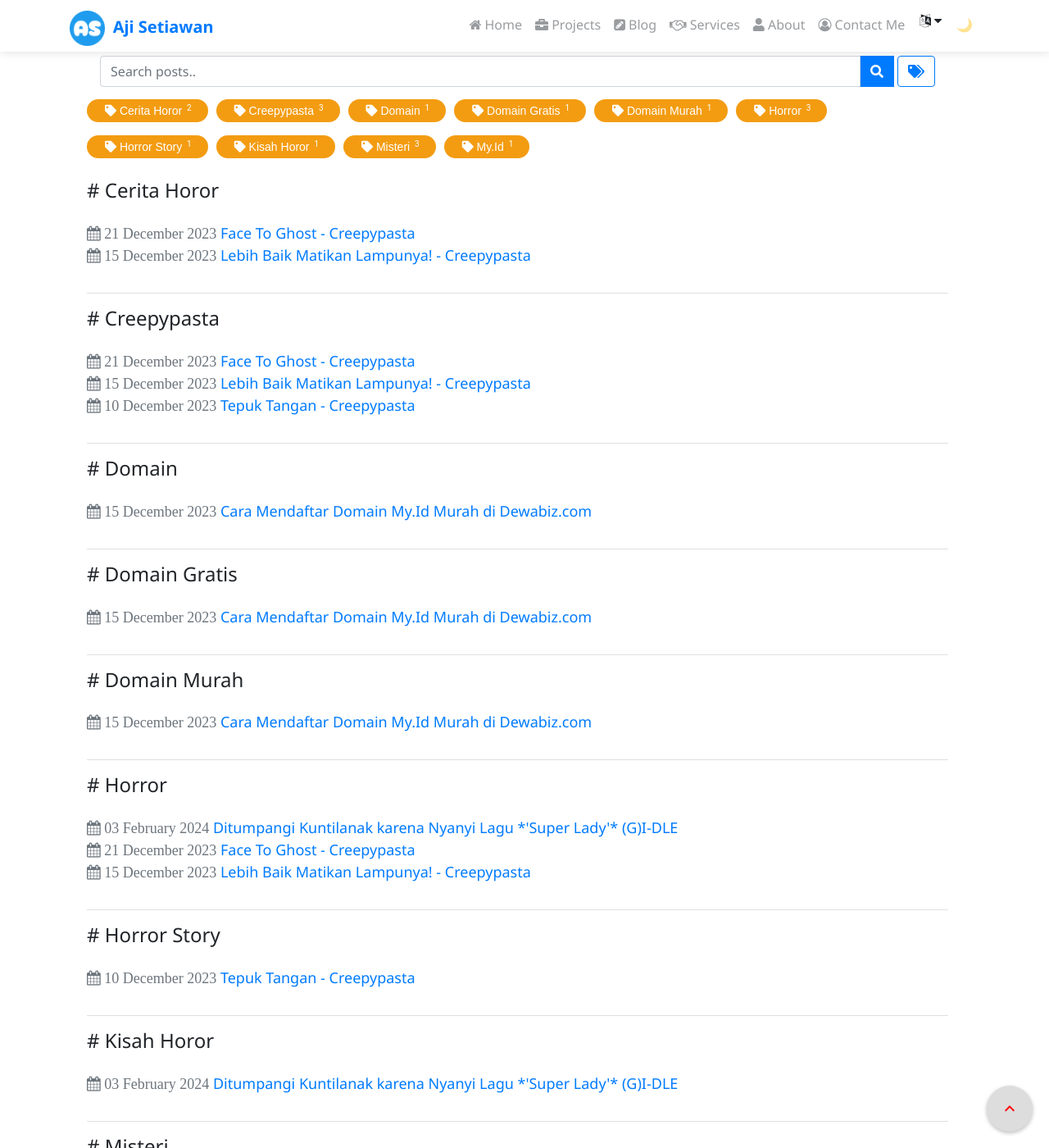
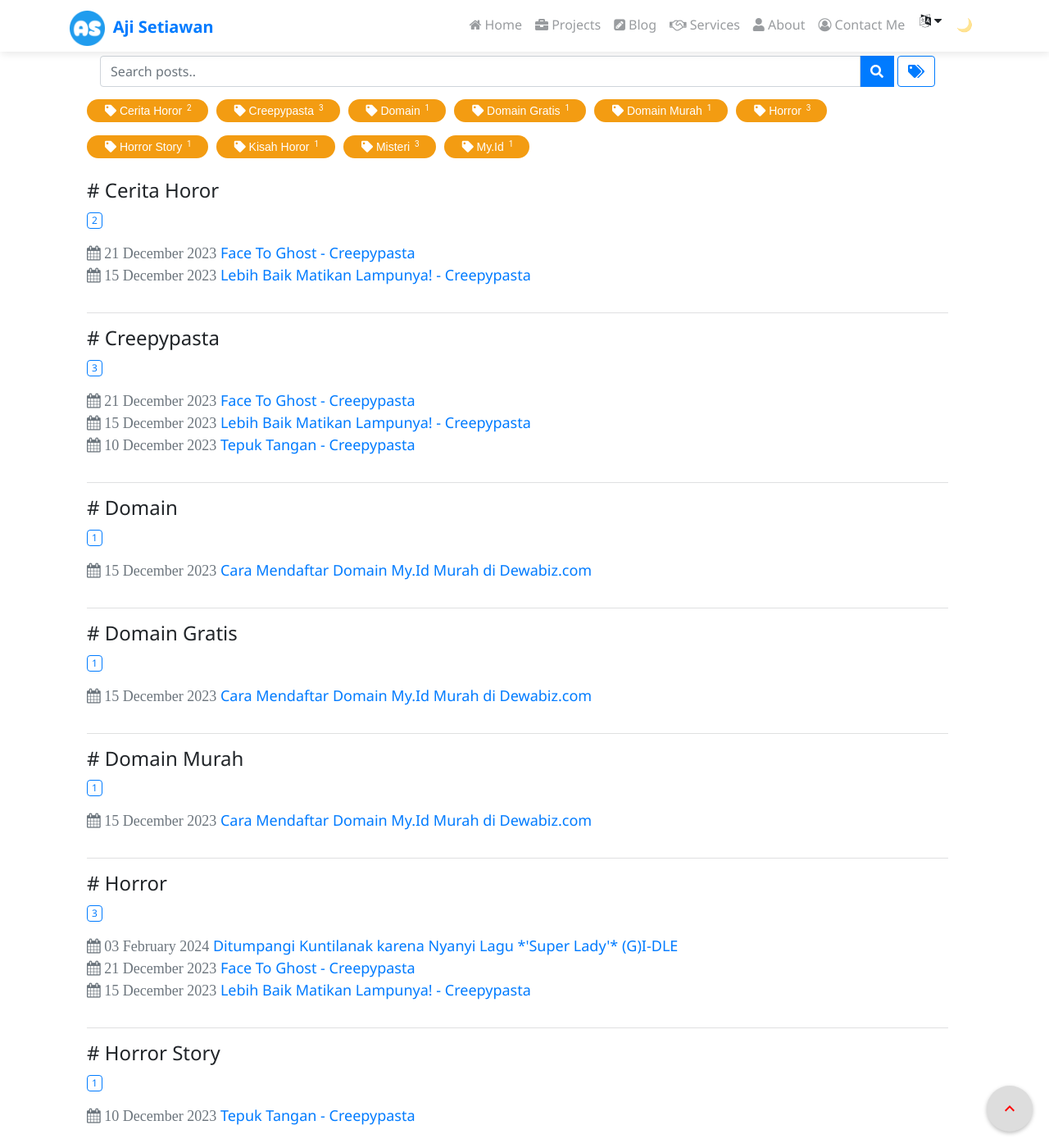
Before and after one commit to ajisetiawan716/ajisetiawan716.github.io, a Jekyll site: the page built from pages/tags.html, in a window 1280 px wide and 1400 px high, scrolled down 285 px. Shown: the whole window at 82% size. Built offline with Jekyll 4.4.1, drawn with Linux system fonts in a browser that asks for light colours; nearby versions of some CDN libraries; emoji names are drawn with the system emoji font; comment, search, counter and statistics services are not loaded; a style sheet for code colours, icons or effects is not loaded.

Commit message:
Update tags.html

```diff
--- a/_includes/blog/tags.html
+++ b/_includes/blog/tags.html
@@ -20,7 +20,7 @@
 {%- for tag in tags_list -%}
     <h4 id="{{- tag -}}" class="signboard-meta">
         #&nbsp;{{- tag -}}&nbsp;
-    </h4>
+    </h4> <li class="tag badge text-primary border border-primary">{{site.tags[tag].size}}</li>
     <div class="py-3">
         {%- for post in site.tags[tag] -%}
             <div class="tag-entry">
```
